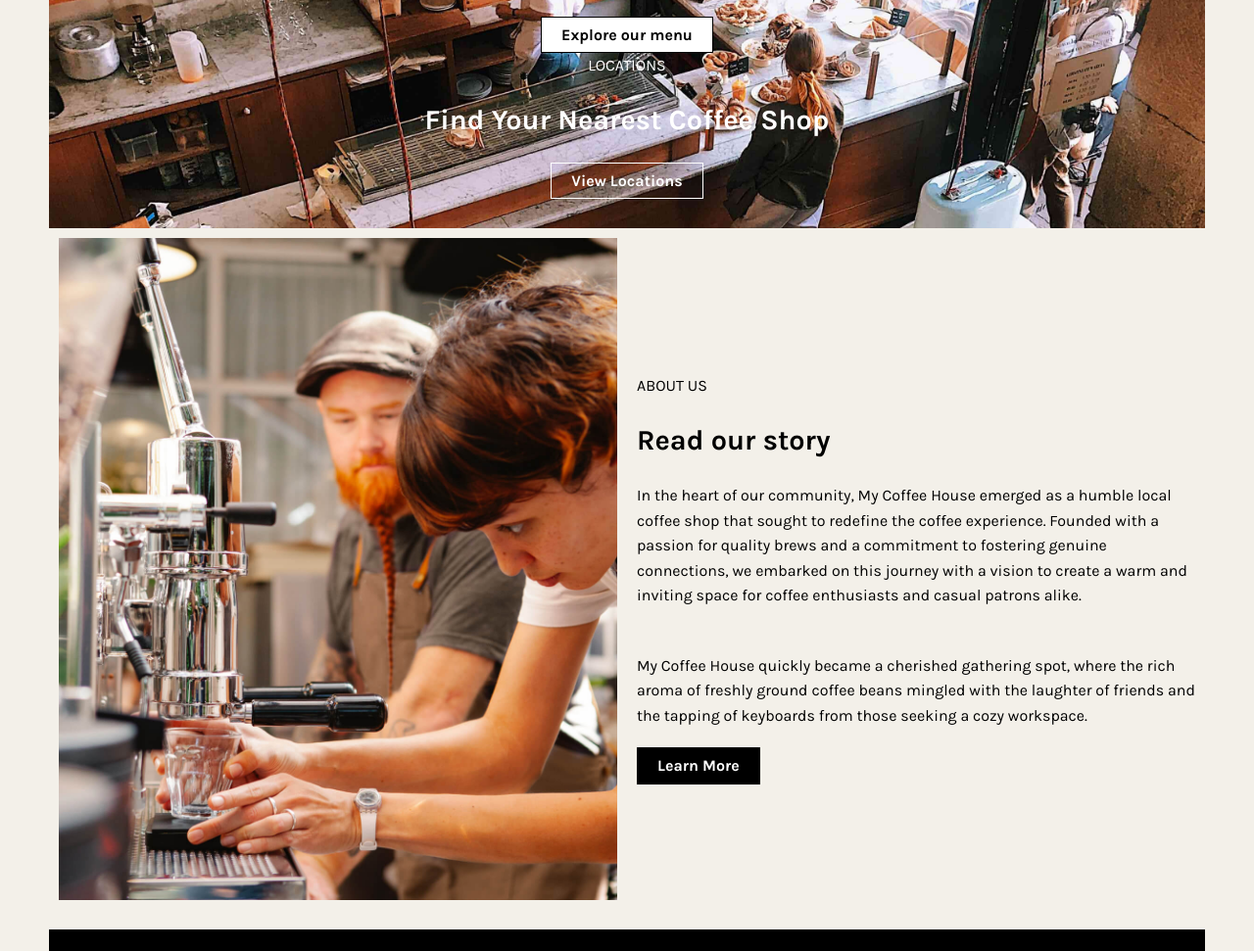
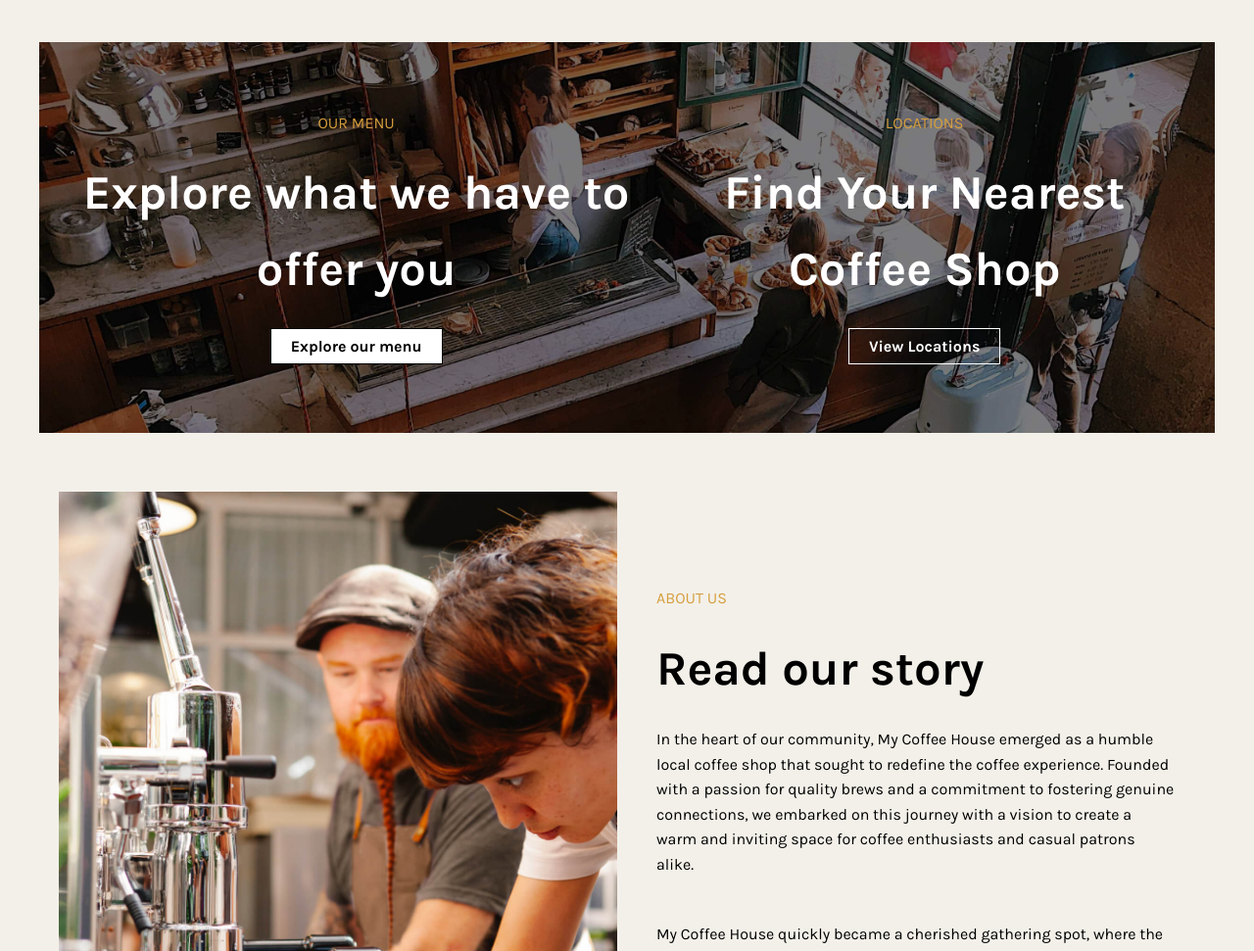
Before and after one commit to vallsilao/midtermpractice, a plain HTML site: page index.html in a window 1280 px wide. Shown: the part 1829-2800 px from the top of the page at 98% size. Drawn offline with Linux system fonts and the light colour scheme.

```diff
--- a/css/styles.css
+++ b/css/styles.css
@@ -1,4 +1,3 @@
-/* Base styles */
 * {
     margin: 0;
     padding: 0;
@@ -12,7 +11,10 @@ body {
     line-height: 1.6;
 }
 
-h1, h2, h3, p {
+h1,
+h2,
+h3,
+p {
     margin-bottom: 20px;
 }
 
@@ -141,7 +143,7 @@ header {
 }
 
 .t-btn:hover {
-    background-color: #ffffff;
+    background-color: #fffff1;
     color: #000000;
     border-color: #ffffff;
 }
@@ -152,10 +154,10 @@ header {
     border-color: #000000;
 }
 
-.wrapper, .content-wrapper {
+.wrapper,
+.content-wrapper {
     max-width: 1200px;
     margin: 0 auto;
-    padding: 10px;
 }
 
 .content-wrapper {
@@ -189,8 +191,7 @@ img {
 .offers,
 .menu,
 .locations,
-.about,
-{
+.about {
     display: flex;
     flex-direction: column;
     align-items: center;
@@ -230,6 +231,24 @@ img {
     padding: 20px;
     text-align: center;
     color: #ffffff;
+    margin-bottom: 10px;
+    overflow: hidden;
+}
+
+.explore::before {
+    content: '';
+    position: absolute;
+    top: 0;
+    left: 0;
+    width: 100%;
+    height: 100%;
+    background-color: rgba(0, 0, 0, 0.5);
+    z-index: 1;
+}
+
+.explore .content-wrapper {
+    position: relative;
+    z-index: 2;
 }
 
 .about img {
@@ -238,12 +257,12 @@ img {
     margin-bottom: 20px;
 }
 
-
 .testimonials {
     background-color: #000000;
     color: #ffffff;
     padding: 50px 20px;
     text-align: center;
+    margin-top: 10px;
 }
 
 .testimonial-grid {
@@ -283,20 +302,23 @@ img {
 
 .testimonial-text {
     position: relative;
-    z-index: 1; /* Ensure text is above overlay */
+    z-index: 1;
+
 }
 
 blockquote {
     color: white;
     text-align: left;
-    z-index: 1; /* Ensure text is above overlay */
+    z-index: 1;
+
 }
 
 .customer-name {
     margin-top: 10px;
     font-weight: bold;
     color: #d69e3d;
-    z-index: 1; /* Ensure text is above overlay */
+    z-index: 1;
+
 }
 
 .overlay {
@@ -305,16 +327,26 @@ blockquote {
     left: 0;
     width: 100%;
     height: 100%;
-    background-color: rgba(0, 0, 0, 0.5); /* Adjust transparency as needed */
-    z-index: 0; /* Ensure overlay is below text */
+    background-color: rgba(0, 0, 0, 0.5);
+    z-index: 0;
+
 }
 
+.intro-txt,
+.about-txt,
+.test-txt {
+    text-align: left;
+    margin: 20px;
+}
+
+.otxt {
+    color: #d69e3d;
+}
 
 .line {
     border: 0;
     height: 1px;
     color: white;
-    margin: 40px 0;
 }
 
 .footer {
@@ -327,6 +359,23 @@ blockquote {
 
 /* Media Queries */
 @media (min-width: 768px) {
+
+    h1 {
+        font-size: 2.986rem;
+    }
+
+    h2 {
+        font-size: 2.488rem;
+    }
+
+    h3 {
+        font-size: 1.728rem;
+    }
+
+    p {
+        font-size: 1rem;
+    }
+
     .main-nav {
         flex-direction: row;
         justify-content: space-between;
@@ -342,12 +391,9 @@ blockquote {
     }
 
     .offer-grid,
-
     .about-grid {
         grid-template-columns: repeat(2, 1fr);
     }
-
-
 
     .offer-item:nth-child(3) {
         grid-column: span 2;
@@ -360,10 +406,16 @@ blockquote {
         align-items: center;
     }
 
+    .ex-grid {
+        display: flex;
+        justify-content: space-between;
+        align-items: center;
+    }
 
     .testimonial-grid {
         display: grid;
-        grid-template-columns: repeat(auto-fit, minmax(200px, 1fr)); /* Adjust column width as needed */
+        grid-template-columns: repeat(auto-fit, minmax(200px, 1fr));
+        /* Adjust column width as needed */
         gap: 20px;
         max-width: 1000px;
         margin: 0 auto;
@@ -374,8 +426,6 @@ blockquote {
         overflow: hidden;
         box-shadow: 0 0 10px rgba(0, 0, 0, 0.1);
     }
-
-
 
     .testimonial-content {
         position: absolute;
@@ -400,8 +450,6 @@ blockquote {
         font-weight: bold;
     }
 
-
-
     .about-grid {
         display: grid;
         grid-template-columns: 1fr 1fr;
@@ -419,9 +467,24 @@ blockquote {
     }
 }
 
+@media (min-width: 1099px) {
 
+    h1 {
+        font-size: 3.815rem;
+    }
 
-@media (min-width: 1099px) {
+    h2 {
+        font-size: 3.052rem;
+    }
+
+    h3 {
+        font-size: 1.953rem;
+    }
+
+    p {
+        font-size: 1rem;
+    }
+
     .offer-grid {
         display: flex;
         justify-content: space-between;
@@ -430,4 +493,9 @@ blockquote {
     .offer-item {
         flex: 1;
     }
+
+
+
+
+
 }
--- a/index.html
+++ b/index.html
@@ -30,7 +30,6 @@
             </nav>
         </div>
     </header>
-
     <div class="hero">
         <div class="overlay"></div>
         <div class="hero-content">
@@ -40,21 +39,18 @@
             <a href="#" class="btn"><strong>EXPLORE OUR MENU</strong></a>
         </div>
     </div>
-
     <div class="wrapper">
-
         <section class="grid-container">
             <div class="intro">
                 <div class="content-wrapper">
+                    <div class="intro-txt">
                         <p class="otxt">WELCOME TO MY COFFEE HOUSE</p>
                         <h2>EXPERIENCE A NEW WAY TO TASTE COFFEE</h2>
-
+                    </div>
                     <div class="grid-layout">
-
                         <div class="large-img">
                             <img src="images/latte.jpeg" alt="Coffee Pouring">
                         </div>
-
                         <div class="small-img">
                             <img src="images/coffee-beans.jpeg" alt="Coffee Beans">
                             <img src="images/pouring-coffee.jpeg" alt="Coffee Cup">
@@ -65,8 +61,6 @@
                 </div>
             </div>
         </section>
-
-
 
 
 
@@ -96,33 +90,32 @@
                 </div>
             </div>
         </section>
-
         <section class="explore">
-
             <div class="content-wrapper">
 
+                <div class="ex-grid">
 
                     <div class="menu">
                         <p class="otxt">OUR MENU</p>
                         <h2>Explore what we have to offer you</h2>
                         <a href="#" class="btn">Explore our menu</a>
                     </div>
-
                     <div class="locations">
                         <p class="otxt">LOCATIONS</p>
                         <h2>Find Your Nearest Coffee Shop</h2>
                         <a href="#" class="t-btn">View Locations</a>
                     </div>
                 </div>
+
+            </div>
         </section>
-
         <section id="about" class="about">
             <div class="content-wrapper">
                 <div class="about-grid">
                     <div class="about-image">
                         <img src="images/about-us.jpeg" alt="Coffee Pouring">
                     </div>
-                    <div class="about-text">
+                    <div class="about-txt">
                         <p class="otxt">ABOUT US</p>
                         <h2>Read our story</h2>
                         <p>In the heart of our community, My Coffee House emerged as a humble local coffee shop that
@@ -140,10 +133,10 @@
         </section>
         <section class="testimonials">
             <div class="content-wrapper">
-
+                <div class="test-txt">
                     <p class="otxt">TESTIMONIALS</p>
                     <h2>WHAT OUR CUSTOMERS SAY ABOUT US</h2>
-
+                </div>
                 <div class="testimonial-grid">
                     <div class="testimonial-item">
                         <div class="overlay"></div>
@@ -151,7 +144,8 @@
                         <div class="testimonial-content">
                             <div class="testimonial-text">
                                 <blockquote>
-                                    <p>"I always make a point to visit My Coffee Company when in Ottawa. Delicious coffee and friendly service."</p>
+                                    <p>"I always make a point to visit My Coffee Company when in Ottawa. Delicious
+                                        coffee and friendly service."</p>
                                     <p class="customer-name">Jane D., Toronto</p>
                                 </blockquote>
                             </div>
@@ -163,7 +157,8 @@
                         <div class="testimonial-content">
                             <div class="testimonial-text">
                                 <blockquote>
-                                    <p>"Great atmosphere to get some work done while enjoying a cup or two of incredible coffee."</p>
+                                    <p>"Great atmosphere to get some work done while enjoying a cup or two of incredible
+                                        coffee."</p>
                                     <p class="customer-name">Scott S., Ottawa</p>
                                 </blockquote>
                             </div>
@@ -175,7 +170,8 @@
                         <div class="testimonial-content">
                             <div class="testimonial-text">
                                 <blockquote>
-                                    <p>"Best coffee in Ottawa and the service is top notch. Would highly recommend a visit."</p>
+                                    <p>"Best coffee in Ottawa and the service is top notch. Would highly recommend a
+                                        visit."</p>
                                     <p class="customer-name">Susie F., Ottawa</p>
                                 </blockquote>
                             </div>
@@ -187,12 +183,10 @@
     </div>
 
 
-
     <hr class="line">
     <footer class="footer">
         <p>© My Coffee Company 2024</p>
     </footer>
-
 </body>
 
 </html>
```
Lines whose indentation alone changed are shown as unchanged.
